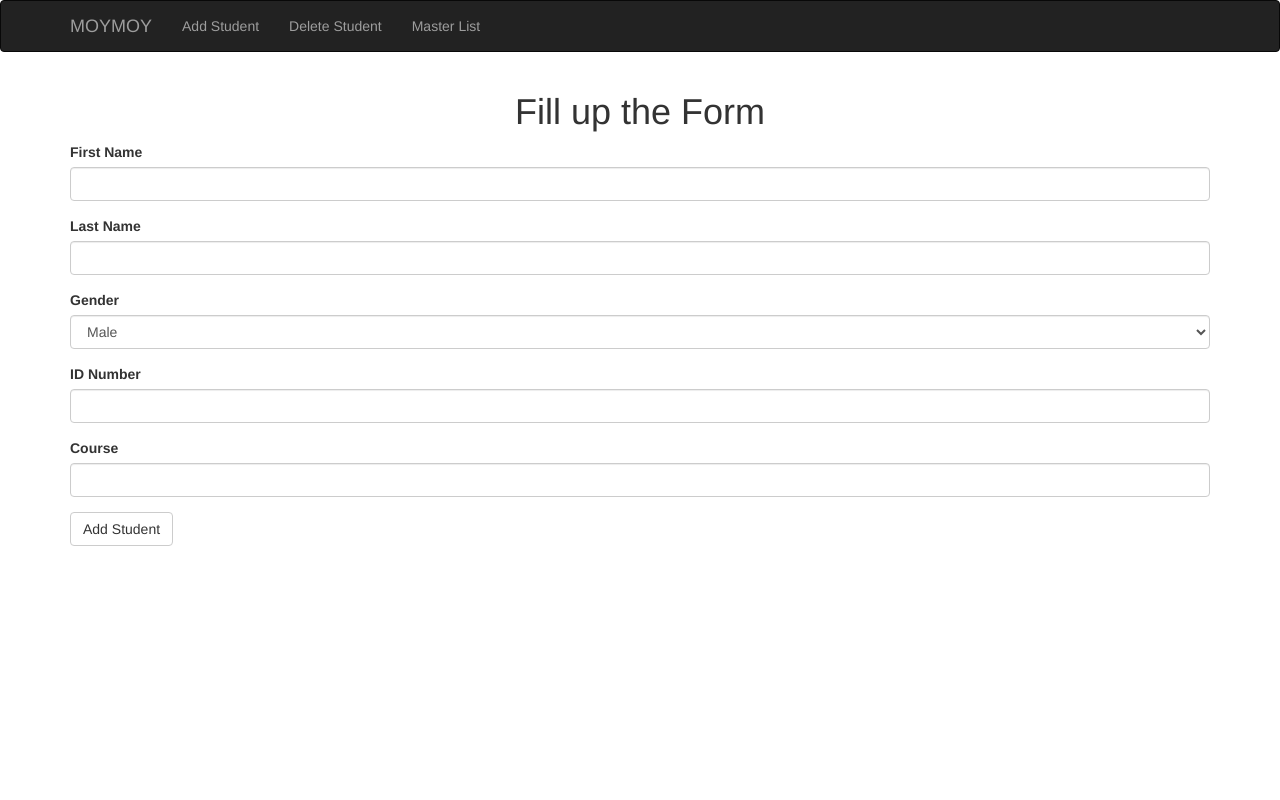
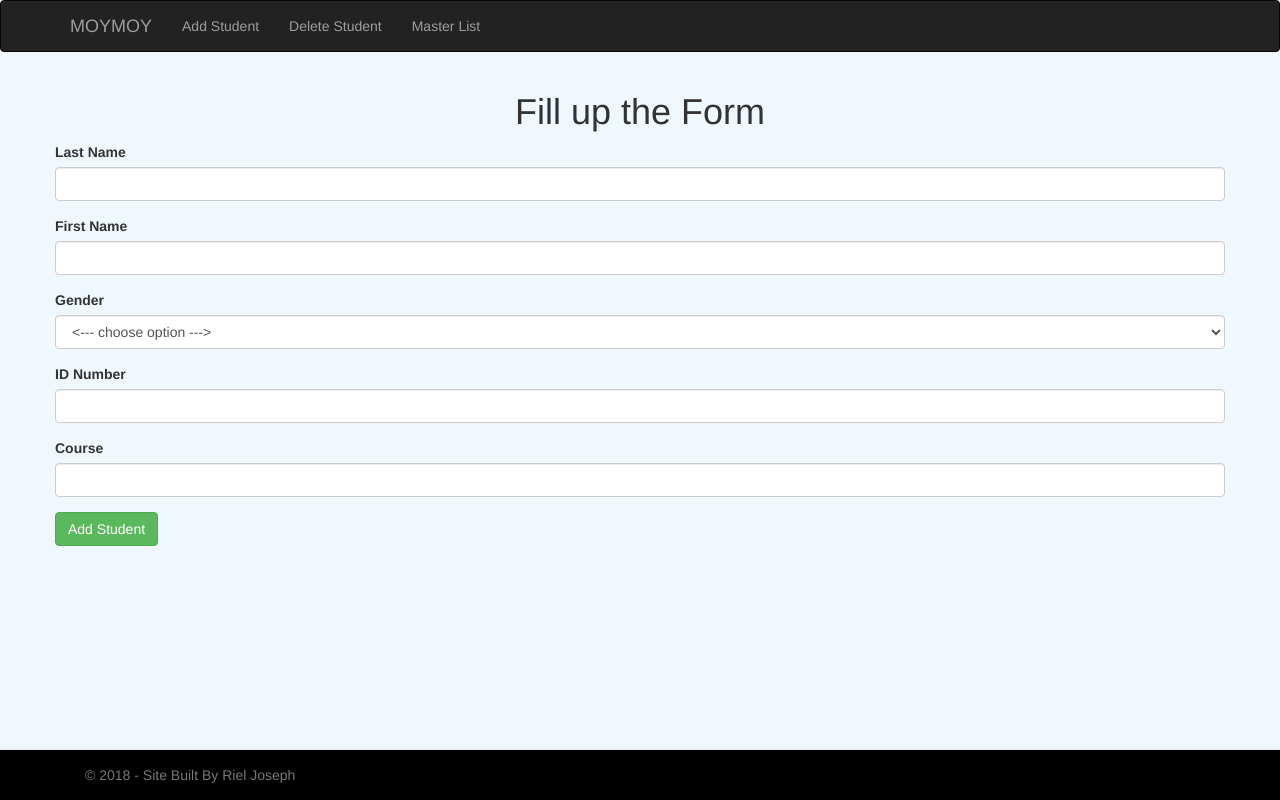
Before and after one commit to rieljoseph21/CSC151_MACHINE_PROBLEMS, a Flask app: page /add_student in a window 1280 px wide. Run offline with Flask 2, Linux system fonts and the light colour scheme; some libraries are stand-ins or nearby versions.

Commit message:
Added more styles

```diff
--- a/PO1/app.py
+++ b/PO1/app.py
@@ -2,7 +2,7 @@ from flask import Flask, render_template, request, session, redirect, url_for, f
 from flask_bootstrap import Bootstrap
 from flask_wtf import FlaskForm
 from wtforms import StringField, SubmitField, SelectField
-from wtforms.validators import DataRequired, Regexp, ValidationError
+from wtforms.validators import DataRequired, Regexp, ValidationError, AnyOf
 
 import csv
 
@@ -24,8 +24,8 @@ class StudentForm(FlaskForm):
                             Regexp('^[A-Za-z ]{2,30}$', message="Enter a valid First name.")])
     lastname = StringField('Last Name ', validators=[
         Regexp('^[A-Za-z ]{2,15}$', message="Enter a valid Last name.")])
-    gender = SelectField('Gender', choices=[
-                         ('M', 'Male'), ('F', 'Female')], default=None, validators=[DataRequired()])
+    gender = SelectField('Gender', choices=[('', '<--- choose option --->'),
+                                            ('M', 'Male'), ('F', 'Female')], validators=[AnyOf(('M', 'F'), message=u"Please choose your Gender")])
     id_number = StringField('ID Number  ', validators=[Regexp(
         '^[0-9]{4}\-[0-9]{4}$', message="Please enter a valid id number, Example: 2014-1716")])
     course = StringField('Course ', validators=[Regexp(
@@ -35,7 +35,7 @@ class StudentForm(FlaskForm):
 
 class DeleteForm(FlaskForm):
     # Form for deleting student.
-    id_number = StringField('ID Number: ', validators=[Regexp(
+    id_number = StringField('ID Number ', validators=[Regexp(
         '^[0-9]{4}\-[0-9]{4}$', message="Please enter a valid id number, Example: 2014-1716")])
     submit = SubmitField('Delete')
 
--- a/PO1/database.csv
+++ b/PO1/database.csv
@@ -1,4 +1,4 @@
 first name,last name,gender,ID number,course
-Abbygale Jan,Cuenca,F,2015-1360,BS-EC
 ray christopher,lubang,M,2014-1317,BS-ECE
 riel joseph,bulaybulay,M,2014-1716,BS-EC
+Vince kenneth,Potoy,M,2014-0023,BS-EE
--- /dev/null
+++ b/PO1/static/css/main.css
@@ -0,0 +1,7 @@
+body {
+    background-color: aliceblue;
+ }
+
+ #footer {
+     background-color: black;
+ }
--- a/PO1/student.py
+++ b/PO1/student.py
@@ -38,6 +38,3 @@ class Student_Profile():
                 if id_number == row[3]:
                     return True
         return False
-
-
-print(Student_Profile().student_exist('2014-3212'))
--- a/PO1/templates/add_student.html
+++ b/PO1/templates/add_student.html
@@ -5,5 +5,51 @@
 
 {% block page_content %}
     <h1 class="text-center">Fill up the Form</h1>
-    {{ wtf.quick_form(form) }}
+
+    <form method="POST" class="form form-horizontal" role="form">
+        {{ form.hidden_tag() }}
+        <div class="form-group">
+        {{ form.lastname.label }} {{ form.lastname(class="form-control", autocorrect="off", autocomplete="off") }}
+        {% if form.lastname.errors %}
+          {% for error in form.lastname.errors %}
+            <p class="text-danger">{{error}}</p>
+          {% endfor %}
+        {% endif %}
+        </div>
+        <div class="form-group">
+        {{ form.firstname.label }} {{ form.firstname(class="form-control", autocorrect="off", autocomplete="off") }}
+        {% if form.firstname.errors %}
+          {% for error in form.firstname.errors %}
+            <p class="text-danger">{{error}}</p>
+          {% endfor %}
+        {% endif %}
+        </div>
+        <div class="form-group">
+        {{ form.gender.label }} {{ form.gender(class="form-control", autocorrect="off", autocomplete="off") }}
+        {% if form.gender.errors %}
+          {% for error in form.gender.errors %}
+            <p class="text-danger">{{error}}</p>
+          {% endfor %}
+        {% endif %}
+        </div>
+        <div class="form-group">
+        {{ form.id_number.label }} {{ form.id_number(class="form-control", autocorrect="off", autocomplete="off") }}
+        {% if form.id_number.errors %}
+          {% for error in form.id_number.errors %}
+            <p class="text-danger">{{error}}</p>
+          {% endfor %}
+        {% endif %}
+        </div>
+        <div class="form-group">
+        {{ form.course.label }} {{ form.course(class="form-control", autocorrect="off", autocomplete="off") }}
+        {% if form.course.errors %}
+          {% for error in form.course.errors %}
+            <p class="text-danger">{{error}}</p>
+          {% endfor %}
+        {% endif %}
+        </div>
+        <div class="form-group">
+        {{ form.submit(class="btn btn-success") }}
+        </div>
+    </form>
 {% endblock %}
--- a/PO1/templates/base.html
+++ b/PO1/templates/base.html
@@ -2,6 +2,10 @@
 
 {% block title %}Machine Problem{% endblock %}
 
+{% block styles %}
+{{ super() }}
+    <link rel="stylesheet" href="{{url_for('static', filename='css/main.css')}}" type="text/css">
+{% endblock styles %}
 {% block navbar %}
 <div class="navbar navbar-inverse" role="navigation">
     <div class="container">
@@ -29,4 +33,9 @@
 <div class="container">
     {% block page_content %}{% endblock %}
 </div>
+<div class="navbar navbar-default navbar-fixed-bottom" id="footer">
+    <div class="container">
+        <p class="navbar-text text-center pull-left">© 2018 - Site Built By Riel Joseph</p>
+    </div>
+</div>
 {% endblock %}
```
Also changed, not shown: PO1/templates/delete_student.html (+14 -1 lines), PO1/static/images/background.jpeg (added), PO1/static/images/images.jpeg (added).
